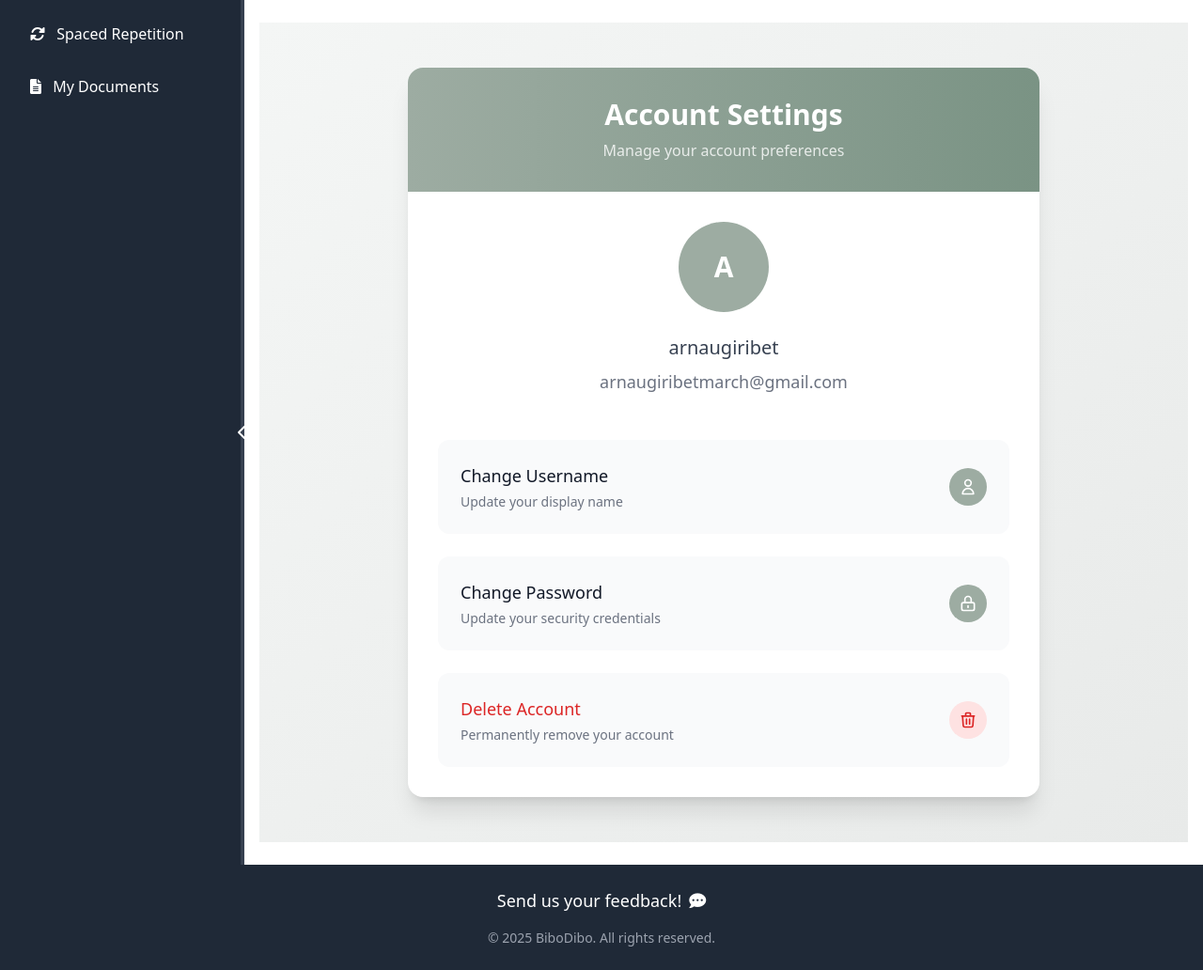
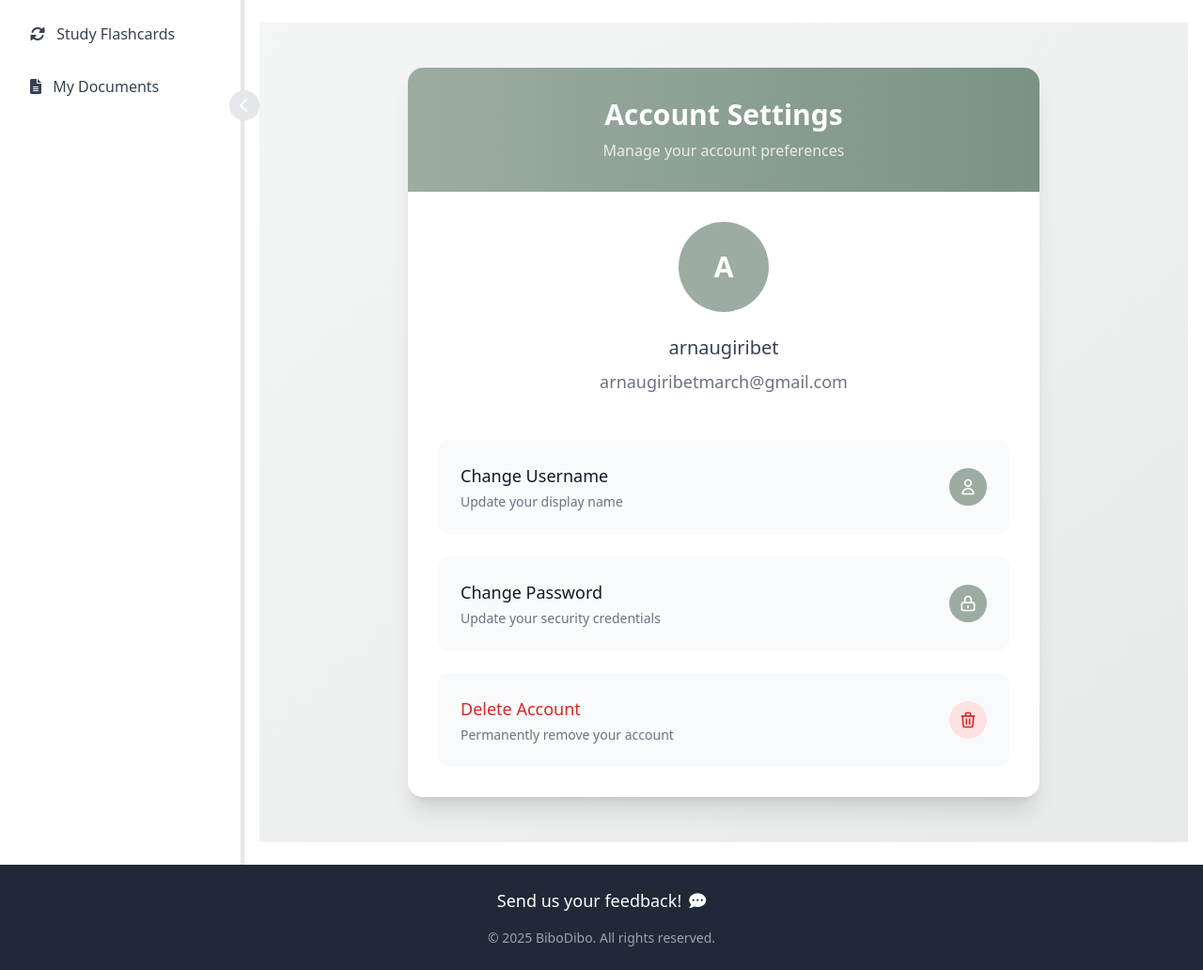
Before and after one commit to arnaugiribet/flashcards, a Django app: page /account/settings/ in a window 1280 px wide. Shown: the part 80-1112 px from the top of the page at 94% size. Run offline with Django 5.2, Linux system fonts and the light colour scheme; a user stored in the database is signed in; parts of the project's set-up code (start-up, migrations or seed data) failed here and were passed over; some libraries are stand-ins or nearby versions.

Commit message:
good sidebar

```diff
--- a/flashcards/templates/base.html
+++ b/flashcards/templates/base.html
@@ -16,15 +16,6 @@
             background-size: contain;  /* Ensures the entire image fits within the box */
             background-position: center;  /* Centers the logo in case it doesn't cover the whole area */
             background-repeat: no-repeat;  /* Prevents the logo from repeating */
-        }
-        /* Add transition for smooth sidebar collapse/expand */
-        .sidebar {
-            transition: width 0.3s ease;
-        }
-
-        /* Adjust main content when sidebar is collapsed */
-        .main-content {
-            transition: margin-left 0.3s ease;
         }
     </style>
     {% block extra_css %}{% endblock %}
@@ -80,14 +71,14 @@
         <!-- Sidebar -->
         {% if user.is_authenticated %}
         <div id="sidebar-wrapper" class="flex">
-            <div id="sidebar" class="sidebar bg-gray-800 text-white w-64 flex-shrink-0 transition-all duration-300 ease-in-out">
+            <div id="sidebar" class="sidebar bg-white w-64 flex-shrink-0 transition-all duration-300 ease-in-out">
                 <div class="p-4">
                     <nav class="space-y-4">
-                        <a href="#" class="sidebar-link block py-2 px-4 rounded hover:bg-gray-700 transition-all duration-200">
+                        <a href="#" class="sidebar-link block py-2 px-4 rounded hover:bg-gray-100 text-gray-700 transition-all duration-200 whitespace-nowrap overflow-hidden">
                             <i class="fas fa-sync-alt mr-2"></i>
-                            <span>Spaced Repetition</span>
+                            <span>Study Flashcards</span>
                         </a>
-                        <a href="#" class="sidebar-link block py-2 px-4 rounded hover:bg-gray-700 transition-all duration-200">
+                        <a href="#" class="sidebar-link block py-2 px-4 rounded hover:bg-gray-100 text-gray-700 transition-all duration-200 whitespace-nowrap overflow-hidden">
                             <i class="fas fa-file-alt mr-2"></i>
                             <span>My Documents</span>
                         </a>
@@ -96,8 +87,8 @@
             </div>
 
             <!-- Sidebar border and button -->
-            <div id="sidebar-border" class="bg-gray-700 w-1 h-full cursor-pointer">
-                <button id="sidebar-collapse-border" class="w-full h-full flex items-center justify-center">
+            <div id="sidebar-border" class="bg-gray-200 w-1 h-full cursor-pointer hover:bg-gray-300 relative">
+                <button id="sidebar-collapse-border" class="absolute top-24 -right-4 w-8 h-8 rounded-full bg-gray-200 hover:bg-gray-300 flex items-center justify-center shadow-sm transition-all duration-200 whitespace-nowrap overflow-hidden">
                     <i class="fas fa-chevron-left text-white"></i>
                 </button>
             </div>
```
